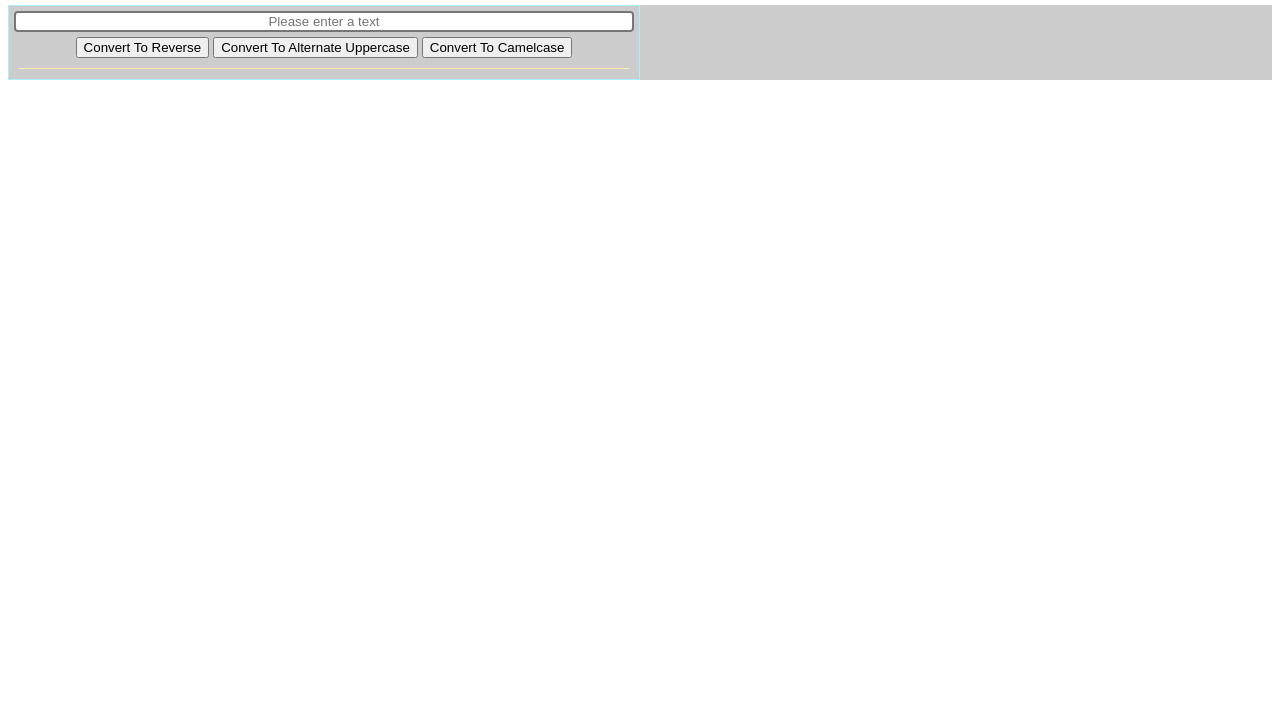
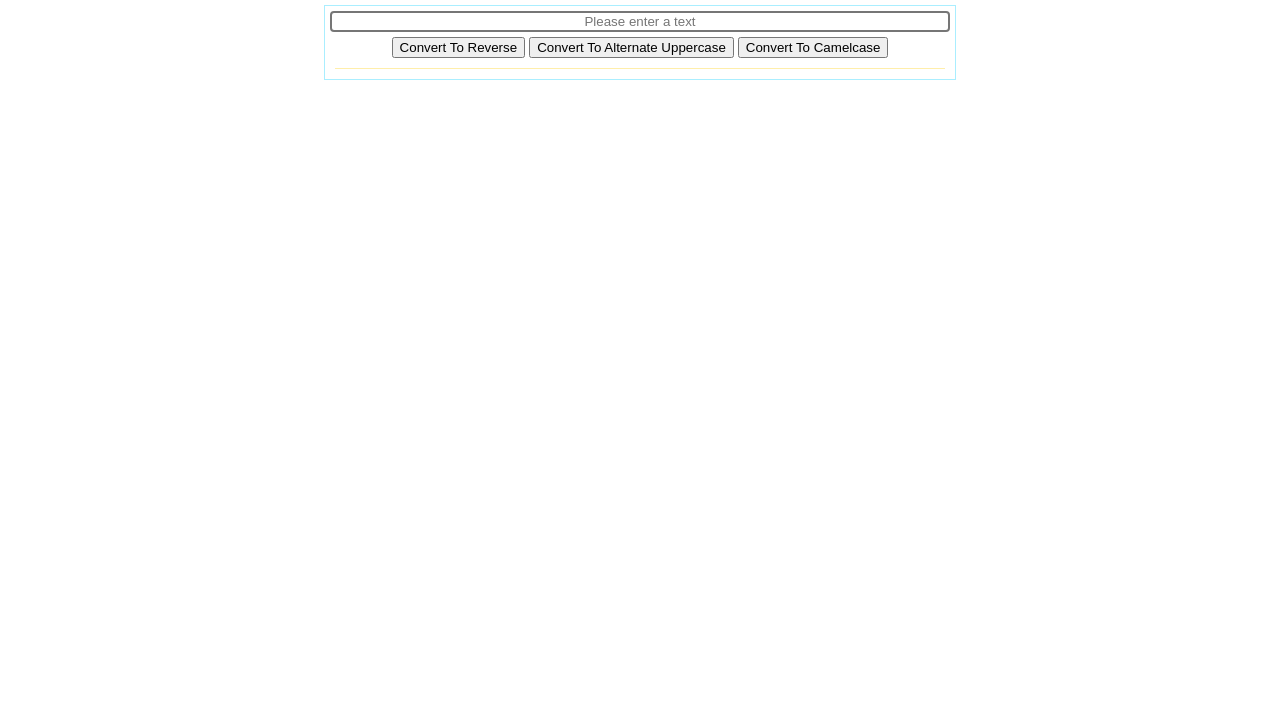
Before and after one commit to johnywalker01/TestApp, a website: page HTML5App/public_html/index.html in a window 1280 px wide. Shown: the part 80-800 px from the top of the page. Drawn offline with nearby package versions, Linux system fonts and the light colour scheme.

Commit message:
stylized

```diff
--- a/HTML5App/public_html/index.html
+++ b/HTML5App/public_html/index.html
@@ -13,9 +13,12 @@
   </head>
   <body ng-app="myApp" ng-controller="myController as myCtrl">
     <h2>Angular JS Test App</h2>
-    <div class="row" style="background-color: #ccc;">
+    <div class="row">
+      <div class="col-3">
+        <!-- Adding blank space on left-->
+      </div>
       <div class="col-6 borderOn">
-      <input class="mz-inputS1" type="text" title="Please enter your string" placeholder="Please enter a text" ng-model="myCtrl.string"/>
+        <input class="mz-inputS1" type="text" title="Please enter your string" placeholder="Please enter a text" ng-model="myCtrl.string"/>
         <div class="col-12 mz-centerAlign">
           <button ng-click="myCtrl.convertToReverse()">Convert To Reverse</button>
           <button ng-click="myCtrl.convertToAlternateUppercase()">Convert To Alternate Uppercase</button>
@@ -25,6 +28,9 @@
           <label class="mz-displaylabel" ng-bind="myCtrl.resultString"></label>
         </div>
       </div>
+      <div class="col-3">
+        <!-- Adding blank space on right-->
+      </div>
     </div>
   </body>
 </html>
```
